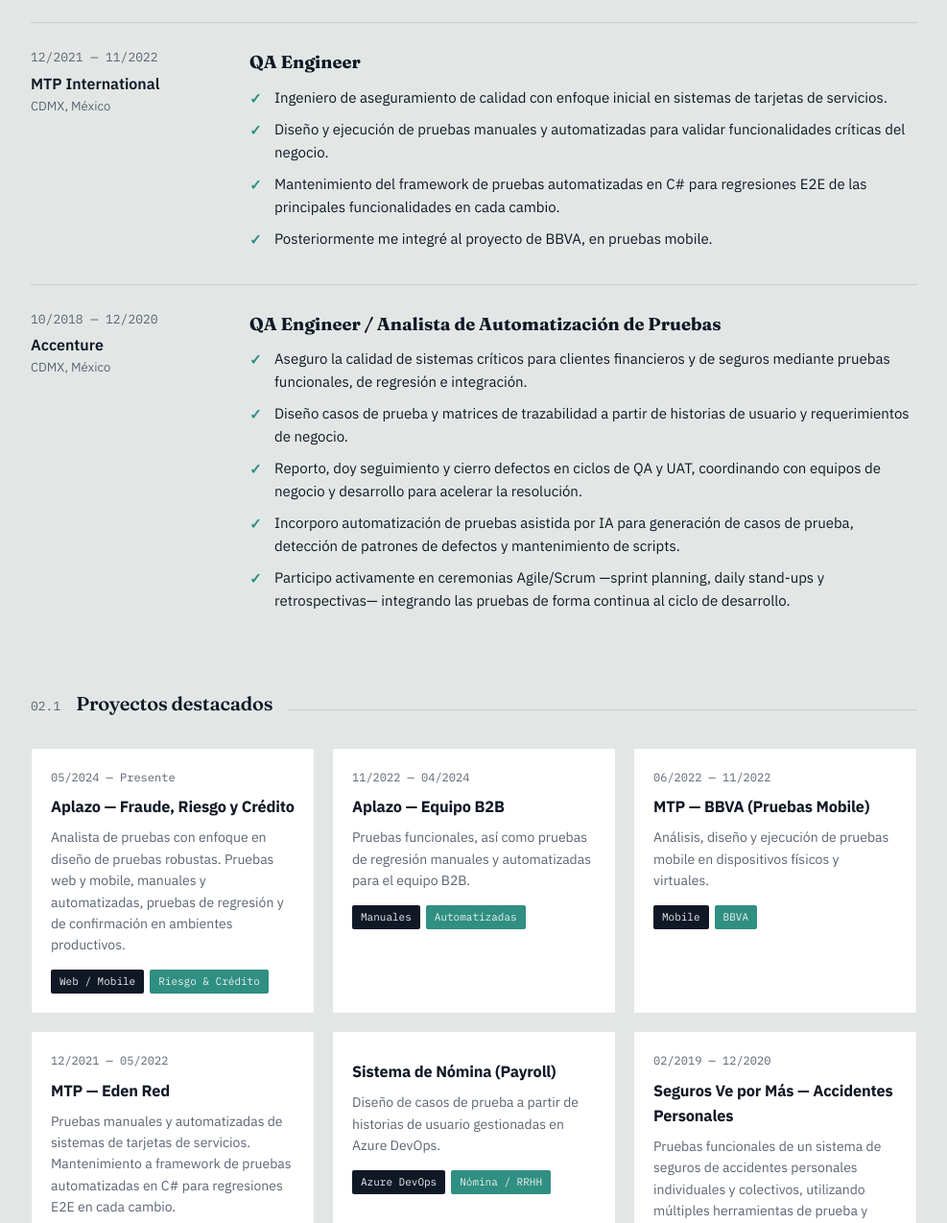
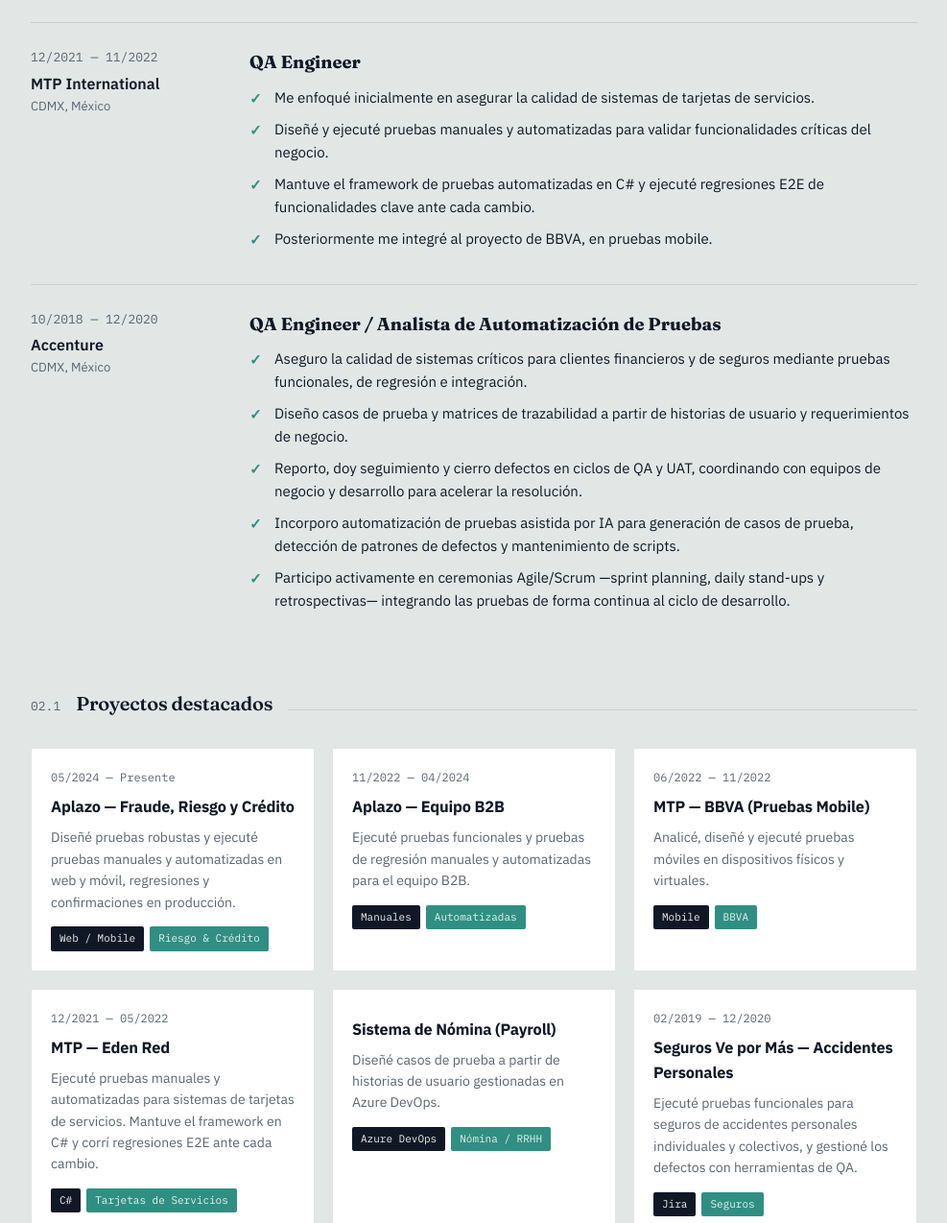
Before and after one commit to gerardolunaventura/cv_gerard, a plain HTML site: page index.html in a window 1280 px wide. Shown: the part 1526-2800 px from the top of the page at 96% size, without its empty margins (146-1133 px from the left). Drawn offline with Linux system fonts and the light colour scheme.

Commit message:
Make CV experience descriptions first-person
Co-authored-by: OpenBot <335604065+openbotgit[bot]@users.noreply.github.com>

```diff
--- a/index.html
+++ b/index.html
@@ -267,7 +267,7 @@
 <section class="hero">
   <div class="wrap hero-grid">
     <div>
-      <div class="eyebrow">Ingeniero de Aseguramiento de Calidad</div>
+      <div class="eyebrow">Me especializo en aseguramiento de calidad</div>
       <h1>Gerardo Luna Ventura</h1>
       <div class="role">QA Engineer &amp; Automatización de Pruebas con IA</div>
       <p class="tagline">
@@ -303,7 +303,7 @@
       <span class="section-rule"></span>
     </div>
     <p class="lede">
-      Ingeniero de Aseguramiento de Calidad con más de 7 años de experiencia en pruebas de software
+      Soy Ingeniero de Aseguramiento de Calidad con más de 7 años de experiencia en pruebas de software
       para sistemas financieros y de seguros. Diseño y ejecuto estrategias de prueba —funcionales,
       de regresión, de integración y de aceptación (UAT)— con un enfoque analítico orientado al detalle
       y a la trazabilidad de requerimientos. Incorporo automatización potenciada por IA para acortar los ciclos de entrega sin sacrificar cobertura, incluyendo generación de casos de prueba, detección de patrones de defectos y mantenimiento de scripts. Trabajo de forma
@@ -348,9 +348,9 @@
       <div>
         <div class="job-title">QA Engineer</div>
         <ul class="check-list">
-          <li>Ingeniero de aseguramiento de calidad con enfoque inicial en sistemas de tarjetas de servicios.</li>
-          <li>Diseño y ejecución de pruebas manuales y automatizadas para validar funcionalidades críticas del negocio.</li>
-          <li>Mantenimiento del framework de pruebas automatizadas en C# para regresiones E2E de las principales funcionalidades en cada cambio.</li>
+          <li>Me enfoqué inicialmente en asegurar la calidad de sistemas de tarjetas de servicios.</li>
+          <li>Diseñé y ejecuté pruebas manuales y automatizadas para validar funcionalidades críticas del negocio.</li>
+          <li>Mantuve el framework de pruebas automatizadas en C# y ejecuté regresiones E2E de funcionalidades clave ante cada cambio.</li>
           <li>Posteriormente me integré al proyecto de BBVA, en pruebas mobile.</li>
         </ul>
       </div>
@@ -383,43 +383,43 @@
       <div class="proj-card">
         <div class="period">05/2024 — Presente</div>
         <h3>Aplazo — Fraude, Riesgo y Crédito</h3>
-        <p>Analista de pruebas con enfoque en diseño de pruebas robustas. Pruebas web y mobile, manuales y automatizadas, pruebas de regresión y de confirmación en ambientes productivos.</p>
+        <p>Diseñé pruebas robustas y ejecuté pruebas manuales y automatizadas en web y móvil, regresiones y confirmaciones en producción.</p>
         <div class="tags"><span class="tag">Web / Mobile</span><span class="tag alt-tag">Riesgo &amp; Crédito</span></div>
       </div>
       <div class="proj-card">
         <div class="period">11/2022 — 04/2024</div>
         <h3>Aplazo — Equipo B2B</h3>
-        <p>Pruebas funcionales, así como pruebas de regresión manuales y automatizadas para el equipo B2B.</p>
+        <p>Ejecuté pruebas funcionales y pruebas de regresión manuales y automatizadas para el equipo B2B.</p>
         <div class="tags"><span class="tag">Manuales</span><span class="tag alt-tag">Automatizadas</span></div>
       </div>
       <div class="proj-card">
         <div class="period">06/2022 — 11/2022</div>
         <h3>MTP — BBVA (Pruebas Mobile)</h3>
-        <p>Análisis, diseño y ejecución de pruebas mobile en dispositivos físicos y virtuales.</p>
+        <p>Analicé, diseñé y ejecuté pruebas móviles en dispositivos físicos y virtuales.</p>
         <div class="tags"><span class="tag">Mobile</span><span class="tag alt-tag">BBVA</span></div>
       </div>
       <div class="proj-card">
         <div class="period">12/2021 — 05/2022</div>
         <h3>MTP — Eden Red</h3>
-        <p>Pruebas manuales y automatizadas de sistemas de tarjetas de servicios. Mantenimiento a framework de pruebas automatizadas en C# para regresiones E2E en cada cambio.</p>
+        <p>Ejecuté pruebas manuales y automatizadas para sistemas de tarjetas de servicios. Mantuve el framework en C# y corrí regresiones E2E ante cada cambio.</p>
         <div class="tags"><span class="tag">C#</span><span class="tag alt-tag">Tarjetas de Servicios</span></div>
       </div>
       <div class="proj-card">
 
         <h3>Sistema de Nómina (Payroll)</h3>
-        <p>Diseño de casos de prueba a partir de historias de usuario gestionadas en Azure DevOps.</p>
+        <p>Diseñé casos de prueba a partir de historias de usuario gestionadas en Azure DevOps.</p>
         <div class="tags"><span class="tag">Azure DevOps</span><span class="tag alt-tag">Nómina / RRHH</span></div>
       </div>
       <div class="proj-card">
         <div class="period">02/2019 — 12/2020</div>
         <h3>Seguros Ve por Más — Accidentes Personales</h3>
-        <p>Pruebas funcionales de un sistema de seguros de accidentes personales individuales y colectivos, utilizando múltiples herramientas de prueba y gestión de defectos.</p>
+        <p>Ejecuté pruebas funcionales para seguros de accidentes personales individuales y colectivos, y gestioné los defectos con herramientas de QA.</p>
         <div class="tags"><span class="tag">Jira</span><span class="tag alt-tag">Seguros</span></div>
       </div>
       <div class="proj-card">
         <div class="period">08/2018 — 12/2018</div>
         <h3>Citibanamex — Crédito Hipotecario</h3>
-        <p>Smoke testing y pruebas de regresión para un nuevo sistema de cálculo de crédito hipotecario, validando reglas financieras de alto impacto.</p>
+        <p>Ejecuté pruebas smoke y de regresión para un nuevo sistema de cálculo hipotecario, y validé sus reglas financieras.</p>
         <div class="tags"><span class="tag">SQL Server</span><span class="tag alt-tag">Financiero</span></div>
       </div>
     </div>
```
